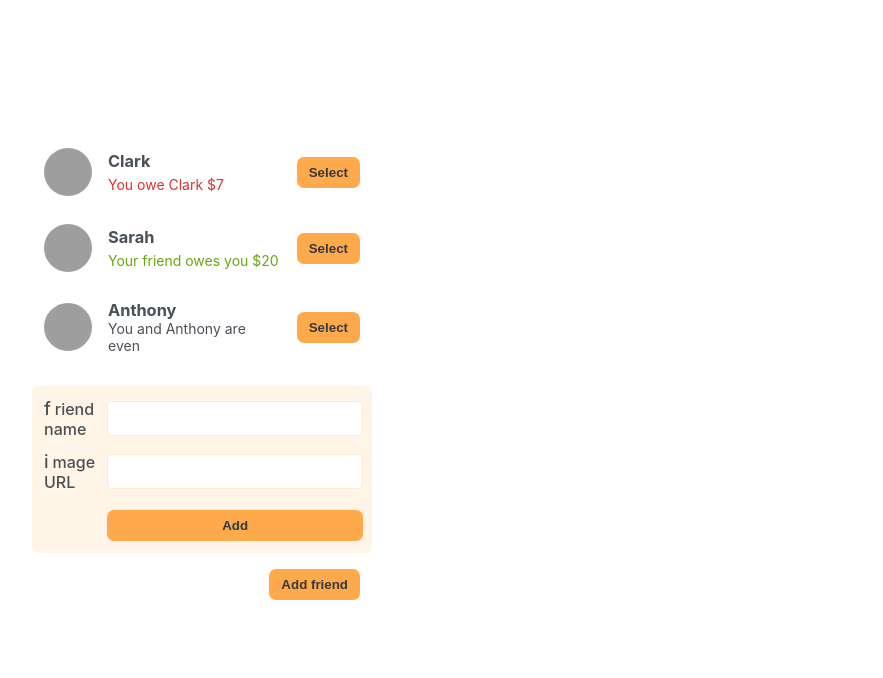
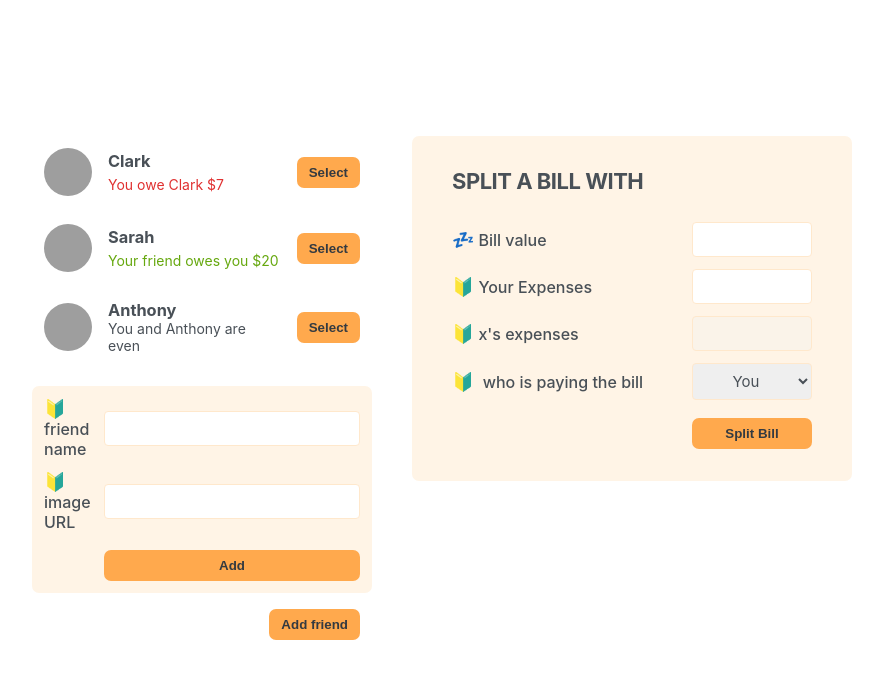
Before and after one commit to sheymantech/calculator-tip, a React (Create React App) app: page / in a window 1280 px wide. Shown: the top 678 px of the page, without its empty margins (198-1081 px from the left). Built offline with nearby package versions, Linux system fonts and the light colour scheme; grey boxes are pictures that could not be loaded.

Commit message:
new feature

```diff
--- a/src/App.js
+++ b/src/App.js
@@ -27,6 +27,7 @@
         <FormAddFriend />
         <Button>Add friend</Button>
       </div>
+      <FormSliptBill />
     </div>
   );
 }
@@ -74,10 +75,10 @@
 function FormAddFriend() {
   return (
     <form className="form-add-friend">
-      <label>friend name</label>
+      <label>🔰friend name</label>
       <input type="text" />
 
-      <label>image URL</label>
+      <label>🔰image URL</label>
       <input type="text" />
 
       <Button>Add</Button>
@@ -89,6 +90,23 @@
   return (
     <form className="form-split-bill">
       <h2>split a bill with</h2>
+
+      <label>💤Bill value</label>
+      <input type="text" />
+
+      <label>🔰Your Expenses</label>
+      <input type="text" />
+
+      <label>🔰x's expenses</label>
+      <input type="text" disabled />
+
+      <label>🔰 who is paying the bill</label>
+      <select>
+        <option value="user">You</option>
+        <option value="friend">x</option>
+      </select>
+
+      <Button>Split Bill</Button>
     </form>
   );
 }
```
